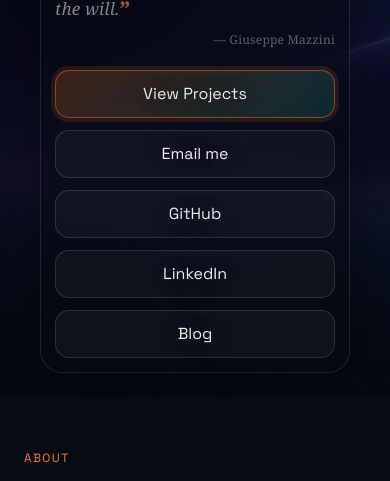
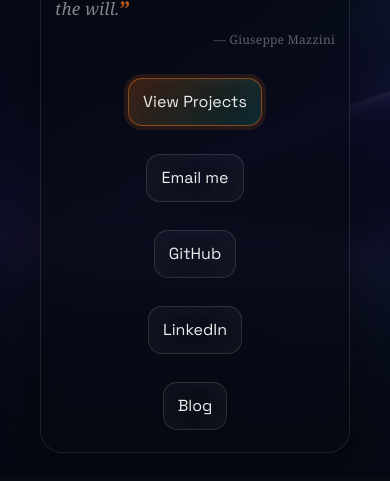
Before and after one commit to mostafakanaan/Personal_Portfolio, a React (Vite) app: page / in a window 390 px wide. Shown: the part 670-1151 px from the top of the page. Built offline with nearby package versions, Linux system fonts and the light colour scheme; no server answers.

Commit message:
fix(mobile): center hero action buttons on small screens
Set .heroActions to flex-column with align-items:center at <=600px.
Added margin:0.5rem 0 and width:auto to .heroActions .btn.
Desktop layout unchanged.

```diff
--- a/src/styles/_responsive.scss
+++ b/src/styles/_responsive.scss
@@ -76,8 +76,15 @@
   }
 
   .heroActions {
+    display: flex;
     flex-direction: column;
-    align-items: stretch;
+    align-items: center;
+  }
+
+  .heroActions .btn {
+    margin: 0.5rem 0;
+    width: auto;
+    justify-content: center;
   }
 
   .btn {
```
